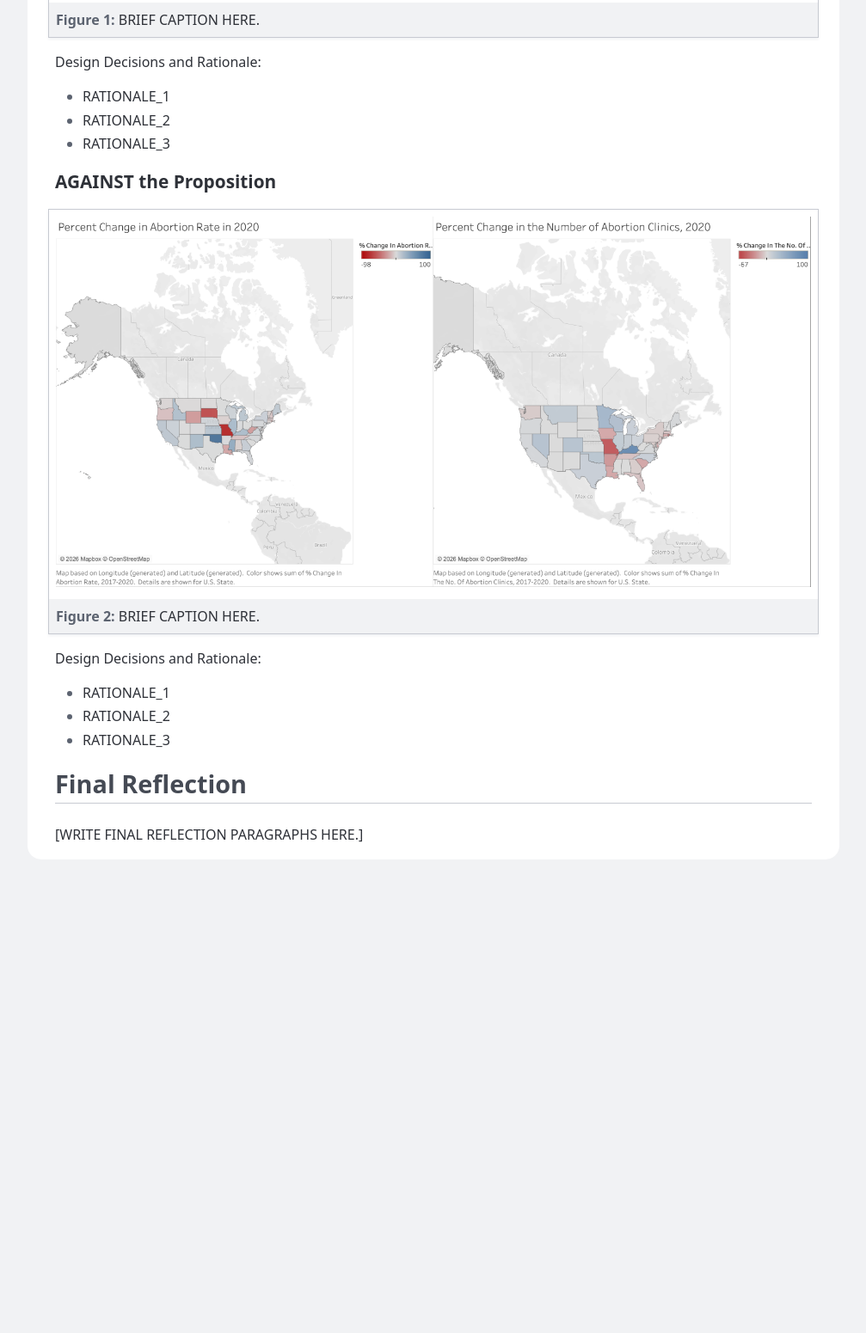
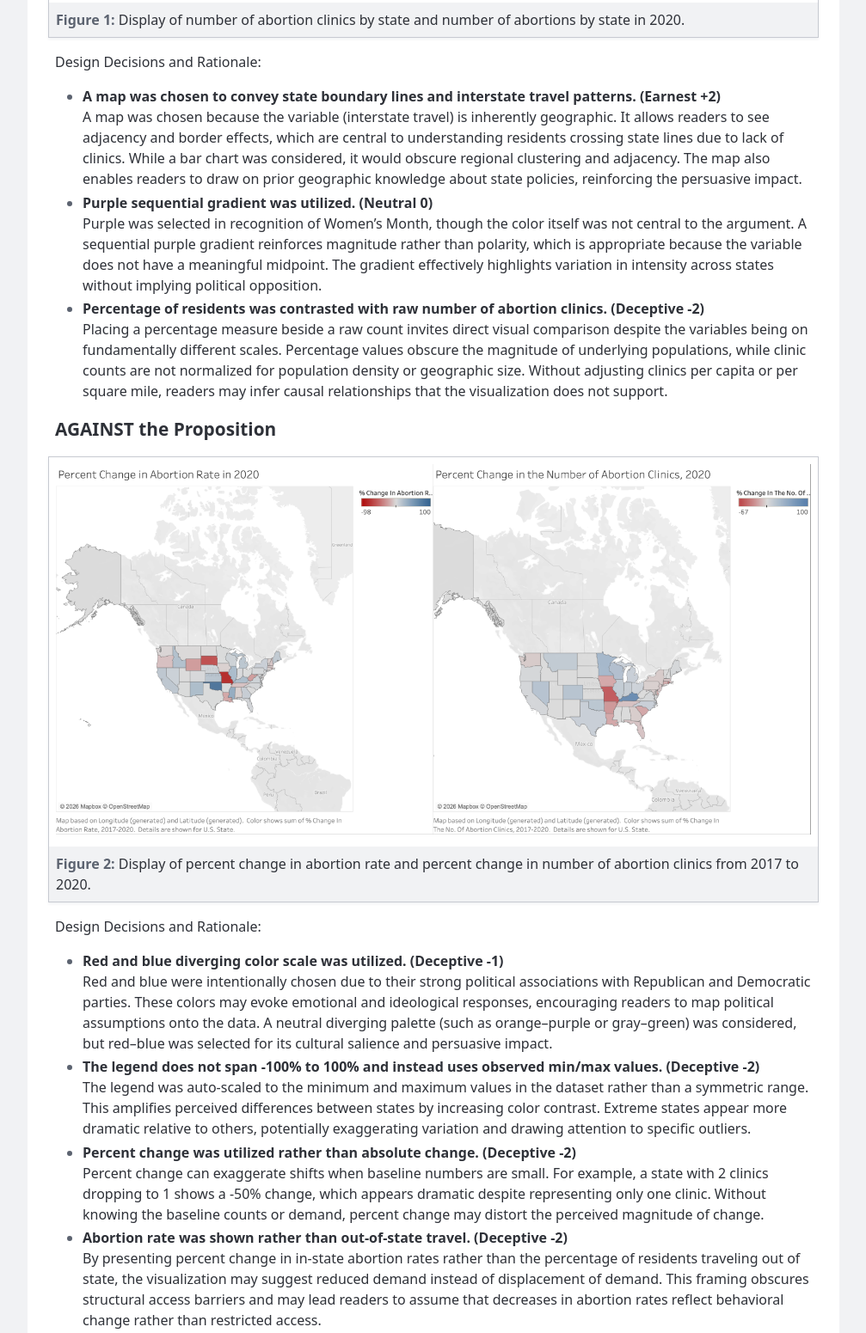
Before and after one commit to dinurir/vis-a4-report, a plain HTML site: page index.html in a window 1280 px wide. Shown: the part 1035-2586 px from the top of the page at 86% size, without its empty margins (136-1143 px from the left). Before the commit the page ends 2043 px from the top, so only its background shows below. Drawn offline with Linux system fonts and the light colour scheme.

Commit message:
checking rationale

```diff
--- a/index.html
+++ b/index.html
@@ -26,7 +26,7 @@
       <figure>
 				<img src="assets/for_better.png" alt="">
 				<figcaption>
-					BRIEF CAPTION HERE.
+					Display of number of abortion clinics by state and number of abortions by state in 2020.
 				</figcaption>
 			</figure>
 
@@ -35,9 +35,20 @@
 			</p>
 
 			<ul>
-				<li>RATIONALE_1</li>
-				<li>RATIONALE_2</li>
-				<li>RATIONALE_3</li>
+				<li>
+					<strong>A map was chosen to convey state boundary lines and interstate travel patterns. (Earnest +2)</strong><br>
+					A map was chosen because the variable (interstate travel) is inherently geographic. It allows readers to see adjacency and border effects, which are central to understanding residents crossing state lines due to lack of clinics. While a bar chart was considered, it would obscure regional clustering and adjacency. The map also enables readers to draw on prior geographic knowledge about state policies, reinforcing the persuasive impact.
+				</li>
+
+				<li>
+					<strong>Purple sequential gradient was utilized. (Neutral 0)</strong><br>
+					Purple was selected in recognition of Women’s Month, though the color itself was not central to the argument. A sequential purple gradient reinforces magnitude rather than polarity, which is appropriate because the variable does not have a meaningful midpoint. The gradient effectively highlights variation in intensity across states without implying political opposition.
+				</li>
+
+				<li>
+					<strong>Percentage of residents was contrasted with raw number of abortion clinics. (Deceptive -2)</strong><br>
+					Placing a percentage measure beside a raw count invites direct visual comparison despite the variables being on fundamentally different scales. Percentage values obscure the magnitude of underlying populations, while clinic counts are not normalized for population density or geographic size. Without adjusting clinics per capita or per square mile, readers may infer causal relationships that the visualization does not support.
+				</li>
 			</ul>
     </section>
 
@@ -47,18 +58,33 @@
       <figure>
 				<img src="assets/against_better.png" alt="">
 				<figcaption>
-          BRIEF CAPTION HERE.
+			Display of percent change in abortion rate and percent change in number of abortion clinics from 2017 to 2020.
 				</figcaption>
 			</figure>
 
 			<p>
 				Design Decisions and Rationale:
 			</p>
+			<ul>
+				<li>
+					<strong>Red and blue diverging color scale was utilized. (Deceptive -1)</strong><br>
+					Red and blue were intentionally chosen due to their strong political associations with Republican and Democratic parties. These colors may evoke emotional and ideological responses, encouraging readers to map political assumptions onto the data. A neutral diverging palette (such as orange–purple or gray–green) was considered, but red–blue was selected for its cultural salience and persuasive impact.
+				</li>
 
-			<ul>
-				<li>RATIONALE_1</li>
-				<li>RATIONALE_2</li>
-				<li>RATIONALE_3</li>
+				<li>
+					<strong>The legend does not span -100% to 100% and instead uses observed min/max values. (Deceptive -2)</strong><br>
+					The legend was auto-scaled to the minimum and maximum values in the dataset rather than a symmetric range. This amplifies perceived differences between states by increasing color contrast. Extreme states appear more dramatic relative to others, potentially exaggerating variation and drawing attention to specific outliers.
+				</li>
+
+				<li>
+					<strong>Percent change was utilized rather than absolute change. (Deceptive -2)</strong><br>
+					Percent change can exaggerate shifts when baseline numbers are small. For example, a state with 2 clinics dropping to 1 shows a -50% change, which appears dramatic despite representing only one clinic. Without knowing the baseline counts or demand, percent change may distort the perceived magnitude of change.
+				</li>
+
+				<li>
+					<strong>Abortion rate was shown rather than out-of-state travel. (Deceptive -2)</strong><br>
+					By presenting percent change in in-state abortion rates rather than the percentage of residents traveling out of state, the visualization may suggest reduced demand instead of displacement of demand. This framing obscures structural access barriers and may lead readers to assume that decreases in abortion rates reflect behavioral change rather than restricted access.
+				</li>
 			</ul>
     </section>
 
```
Also changed, not shown: 1 other file.
